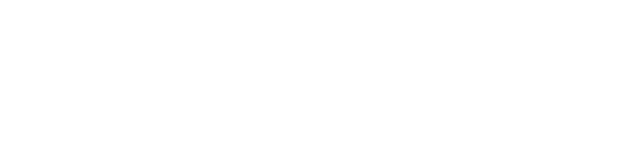
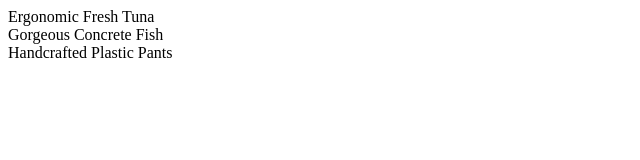
Before and after one commit to wess97/e-commerce-mfe-products, a website built with webpack: page public/index.html in a window 1280 px wide. Shown: the whole page, without its empty margins (0-640 px from the left). Built offline with nearby package versions, Linux system fonts and the light colour scheme.

Commit message:
chore: show products

```diff
--- a/public/index.html
+++ b/public/index.html
@@ -6,5 +6,6 @@
   <title>Products</title>
 </head>
 <body>
+  <div id="mfe-products"></div>
 </body>
 </html>
--- a/src/index.js
+++ b/src/index.js
@@ -8,3 +8,4 @@
 }
 
 console.log(products);
+document.querySelector('#mfe-products').innerHTML = products;
```
